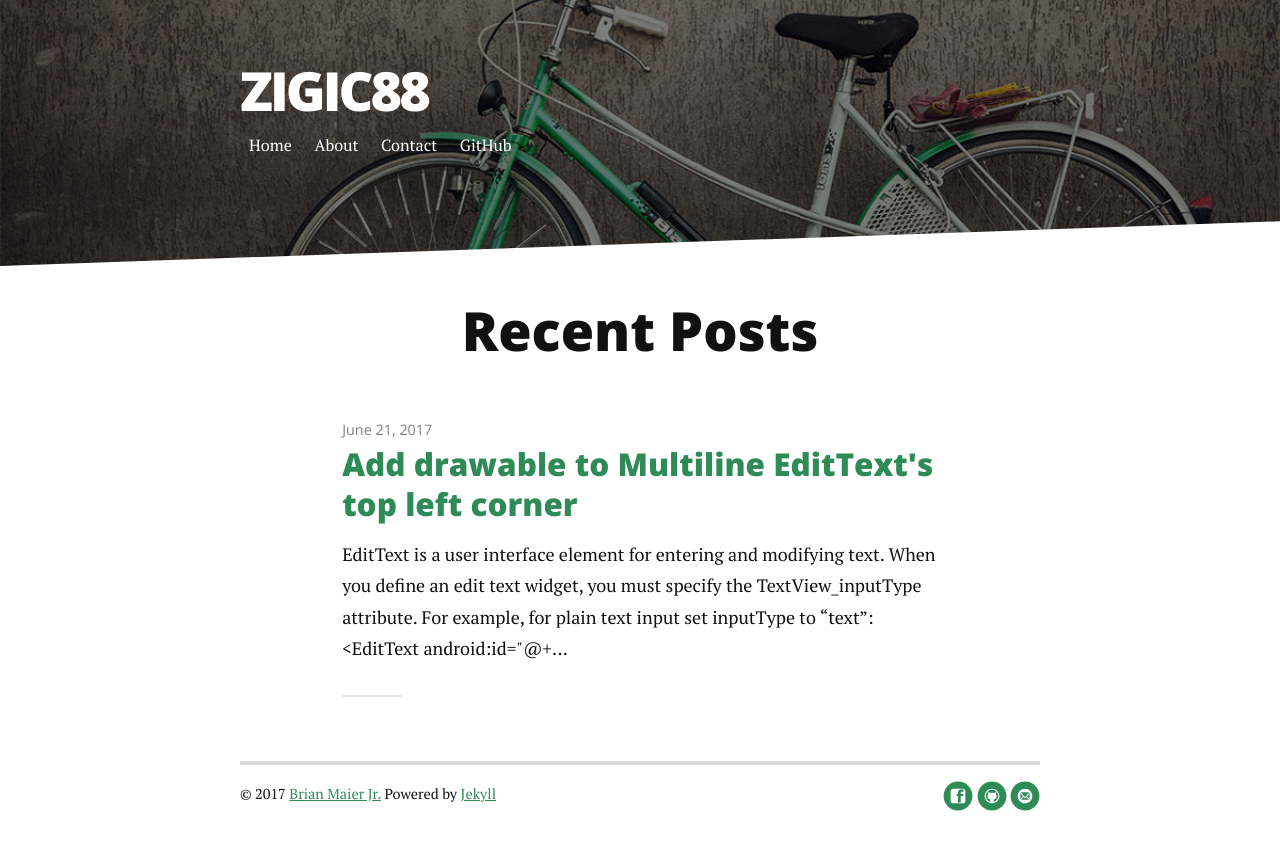
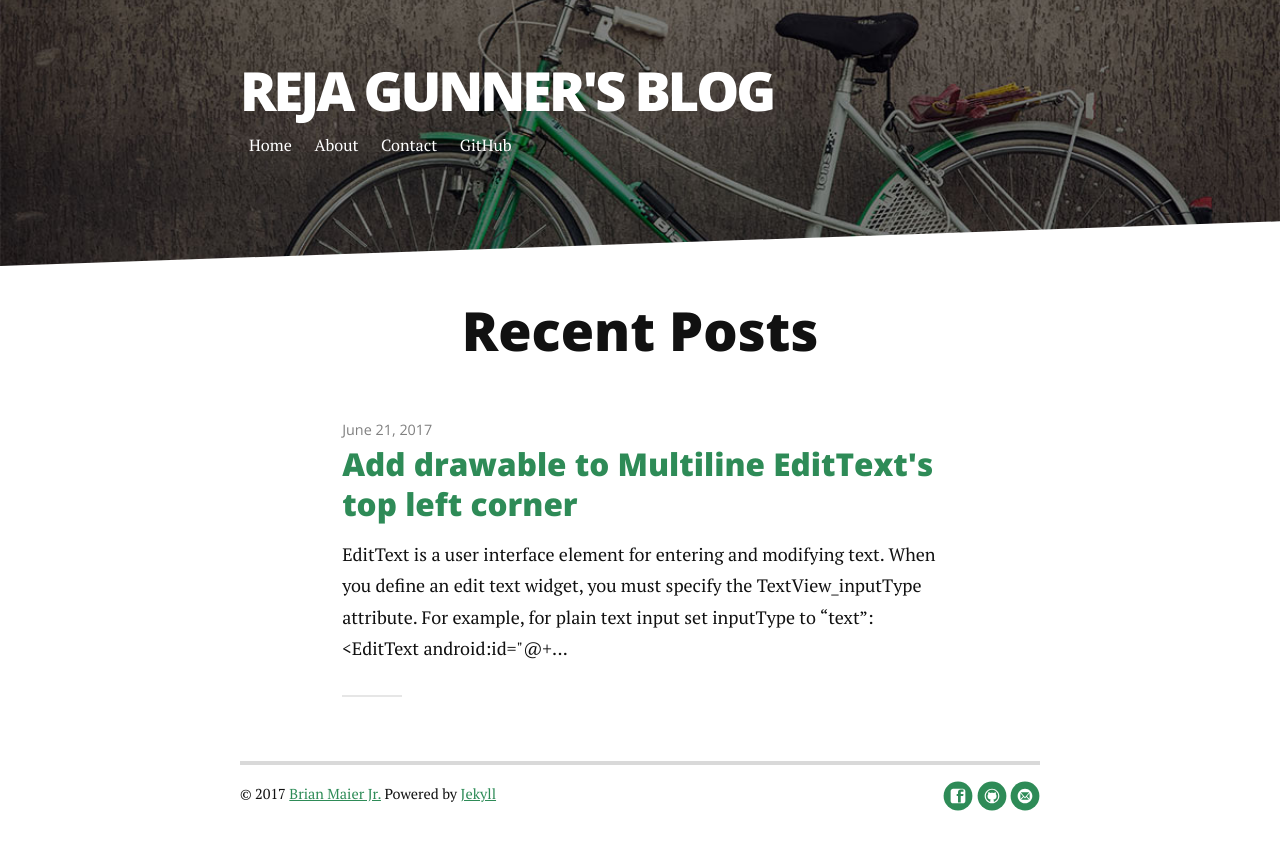
Before and after one commit to zigic88/zigic88.github.io, a Jekyll site: the page built from index.html, in a window 1280 px wide. Shown: the top 850 px of the page. Built offline with Jekyll 4.4.1, drawn with Linux system fonts in a browser that asks for light colours; nearby versions of some CDN libraries; the list of posts is cut into pages by our own code.

Commit message:
Update Title

```diff
--- a/_config.yml
+++ b/_config.yml
@@ -1,4 +1,4 @@
-title: Zigic88
+title: Reja Gunner's Blog
 description: Long Form Jekyll theme built with SASS / COMPASS / SUSY
 
 url: http://zigic88.github.io
```
